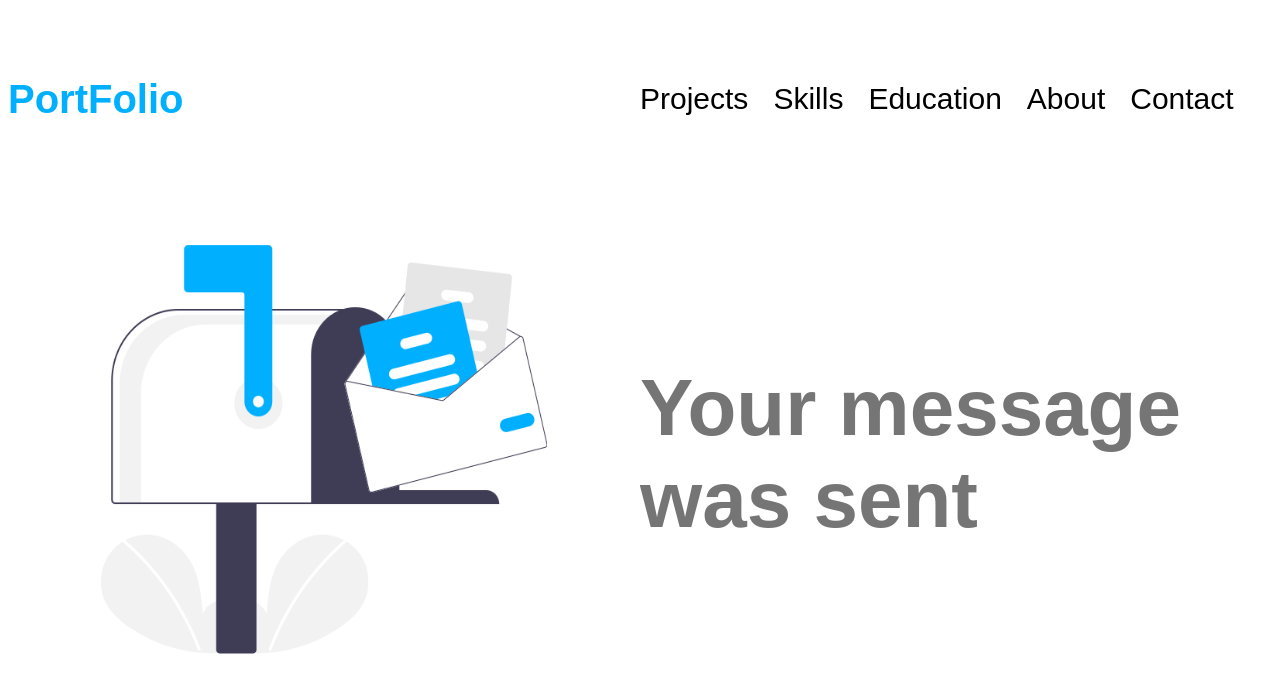
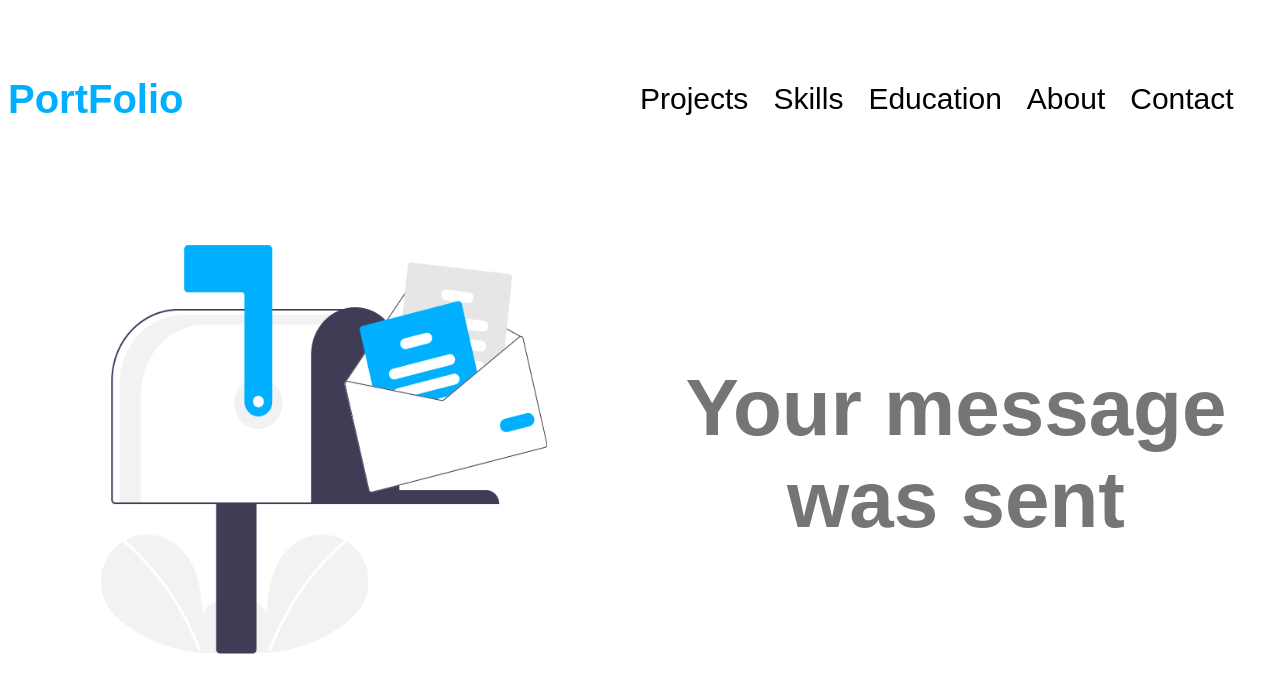
Before and after one commit to Oliver-DA/portfolio, a Next.js app: page /thanks in a window 1280 px wide. Shown: the top 692 px of the page. Built offline with nearby package versions, Linux system fonts and the light colour scheme.

Commit message:
centering thanks page

```diff
--- a/styles/home.module.css
+++ b/styles/home.module.css
@@ -45,8 +45,11 @@
 }
 
 .error {
+    display: flex;
+    flex-direction: column;
+    align-items: center;
     color:#757575 ;
-    margin-bottom: 50px;
+    text-align: center;
 }
 @media(min-width:768px) {
 
```
